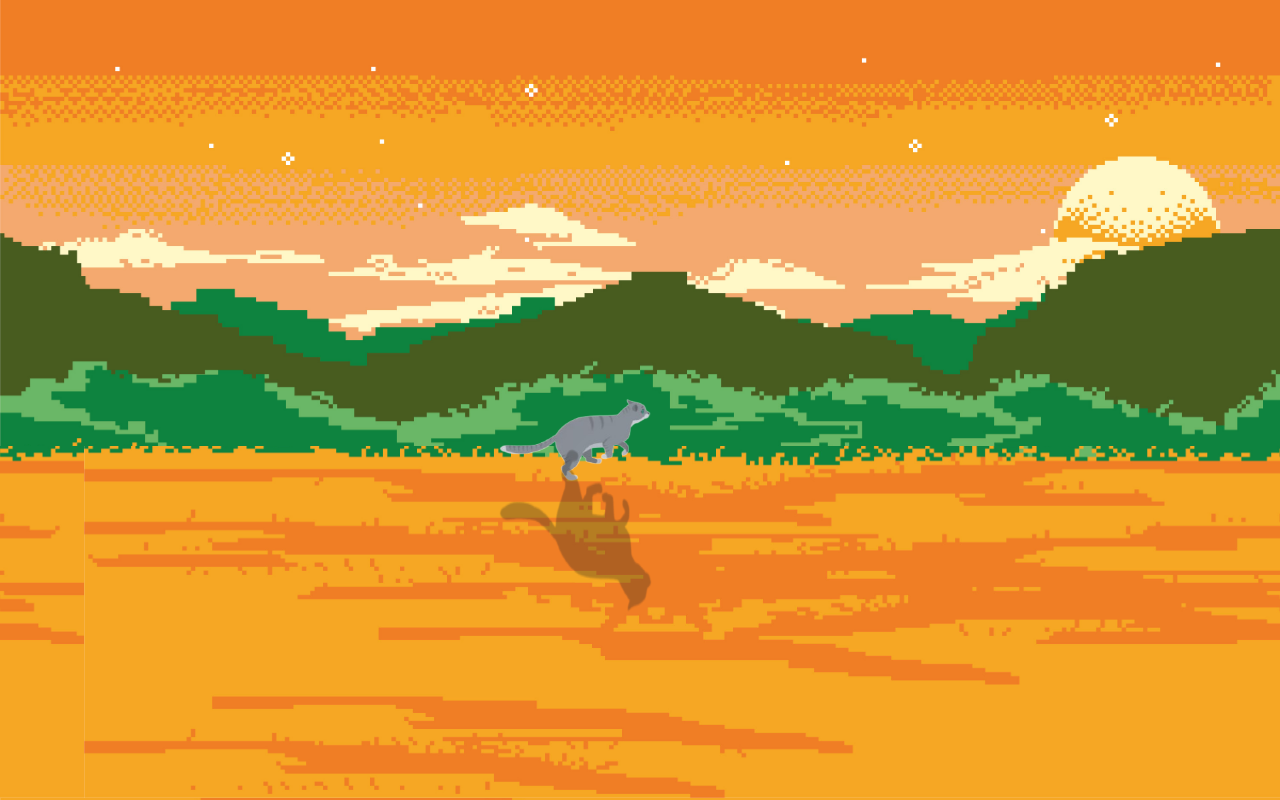
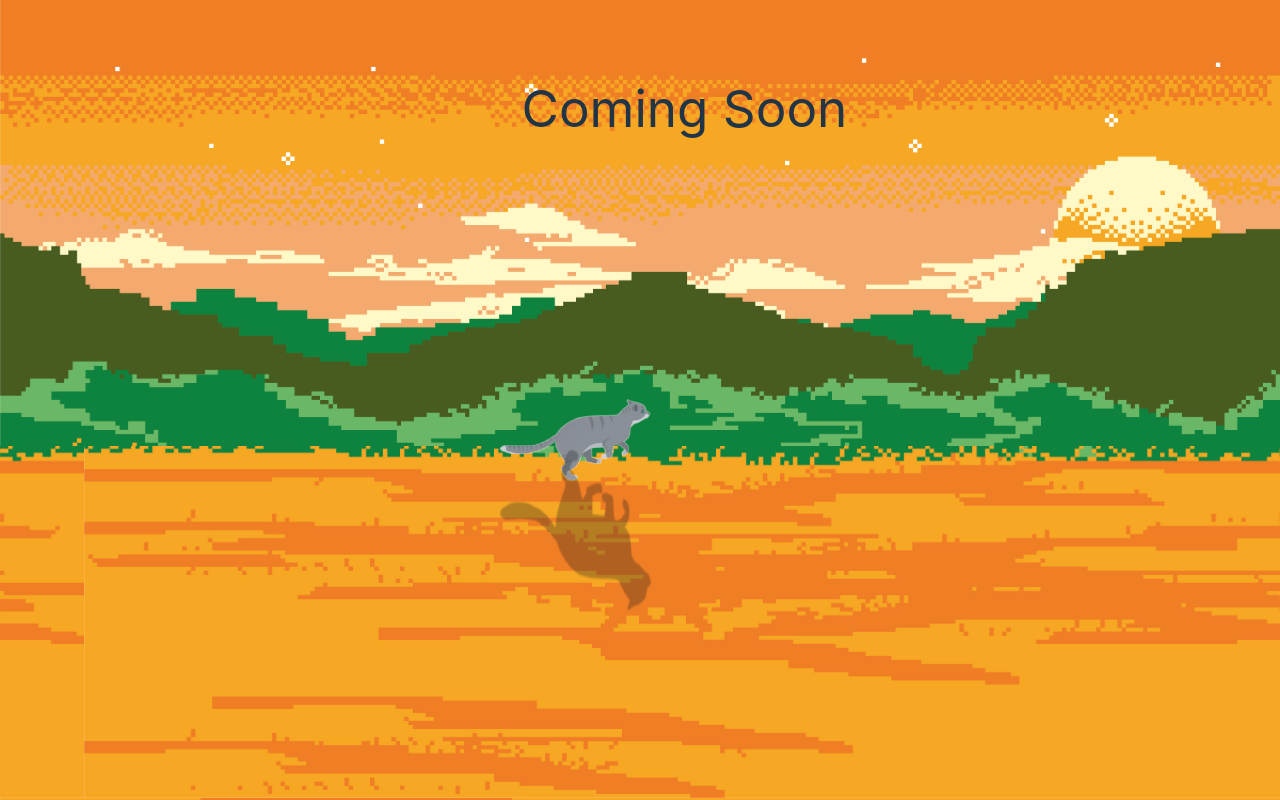
Before and after one commit to mrKuncay008/cat-game, a React (Vite) app: page / in a window 1280 px wide. Built offline with nearby package versions, Linux system fonts and the light colour scheme.

Commit message:
feat: add TitleDemo component and integrate it into the main app layout

```diff
--- a/src/App.css
+++ b/src/App.css
@@ -1,4 +1,5 @@
 @import "tailwindcss";
+@import url('https://fonts.googleapis.com/css2?family=Pixelify+Sans:wght@400..700&display=swap');
 
 #root {
   max-width: 1280px;
--- a/src/App.jsx
+++ b/src/App.jsx
@@ -4,6 +4,7 @@ import Cat from './main/Cat'
 import Background from './main/Background'
 import { use } from 'react';
 import { FaArrowsRotate } from 'react-icons/fa6';
+import TitleDemo from './main/Title';
 
 function App() {
   const [isPortrait, setIsPortrait] = useState(false);
@@ -25,7 +26,7 @@ function App() {
     <>
       {isPortrait && (
         <div className="absolute gap-3 grid justify-center items-center
-         top-1/2 left-1/2 transform -translate-x-1/2 -translate-y-1/2  text-white p-4 rounded-md">
+        top-1/2 left-1/2 transform -translate-x-1/2 -translate-y-1/2  text-white p-4 rounded-md">
           <span>
             Please rotate your device.
           </span>
@@ -35,6 +36,7 @@ function App() {
       {!isPortrait && (
         <>
           <Background />
+            <TitleDemo />
           <Cat />
         </>
       )}
--- /dev/null
+++ b/src/main/Title.jsx
@@ -0,0 +1,11 @@
+const TitleDemo = () => {
+    return (
+        <>
+            <div className="fixed  top-20  flex items-start justify-start">
+                <h1>Coming Soon</h1>
+            </div>
+        </>
+    )
+}
+
+export default TitleDemo;
```
